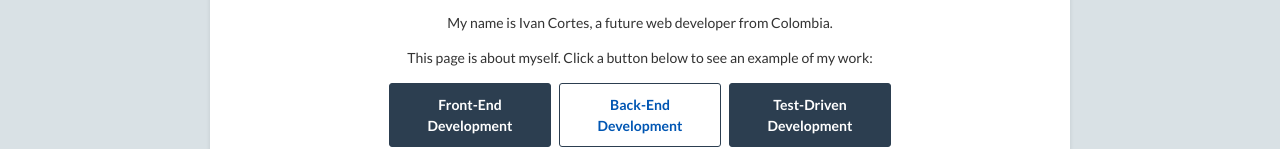
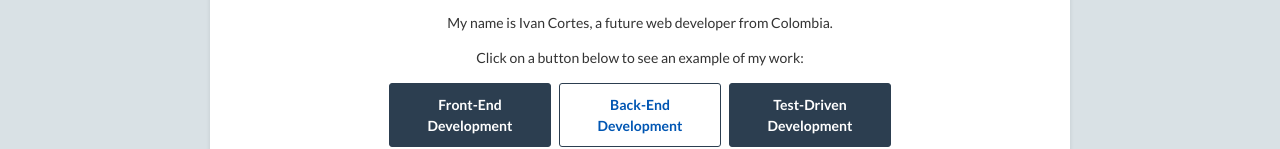
Before and after one commit to ivencomur/EXERCISE-1.10-IVAN-CORTES-PORTAFOLIO-INTRO-FRONTEND-main, a plain HTML site: page about.html in a window 1280 px wide. Shown: the part 402-551 px from the top of the page. Drawn offline with Linux system fonts and the light colour scheme; files that its build step writes are made by us from their sources.

Commit message:
CORRECTION ON WORDING ON BODY

```diff
--- a/about.html
+++ b/about.html
@@ -63,7 +63,7 @@
           Colombia.
         </p>
         <p>
-          This page is about myself. Click a button below to see an example of
+         Click on a button below to see an example of
           my work:
         </p>
         <div class="skills-buttons">
```
